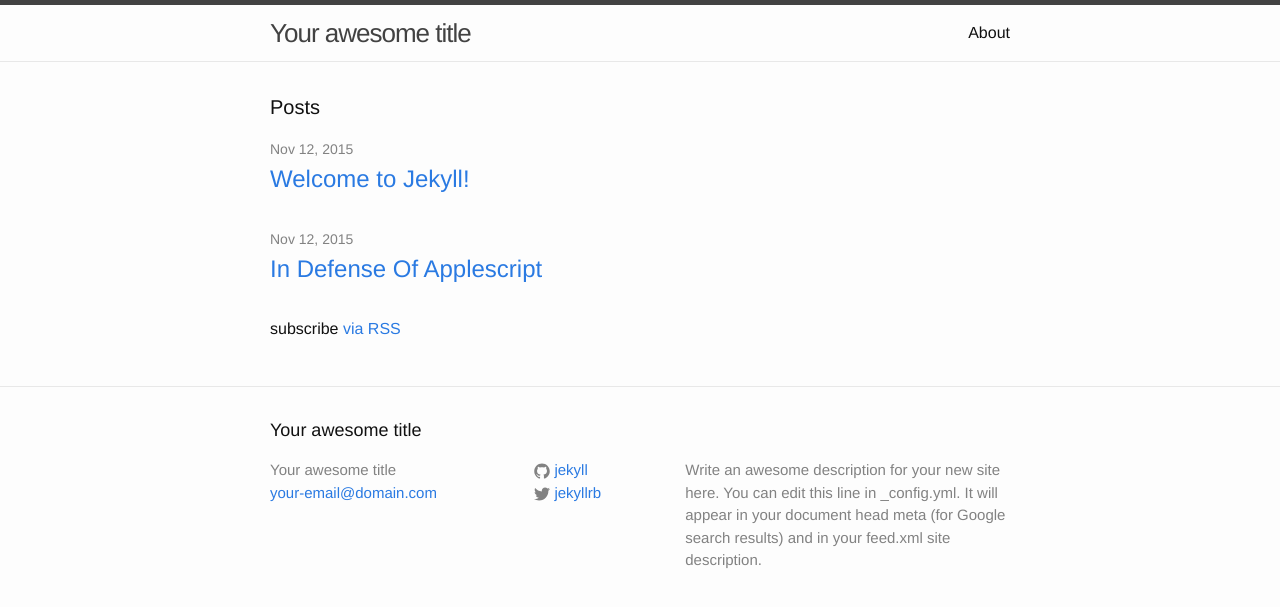
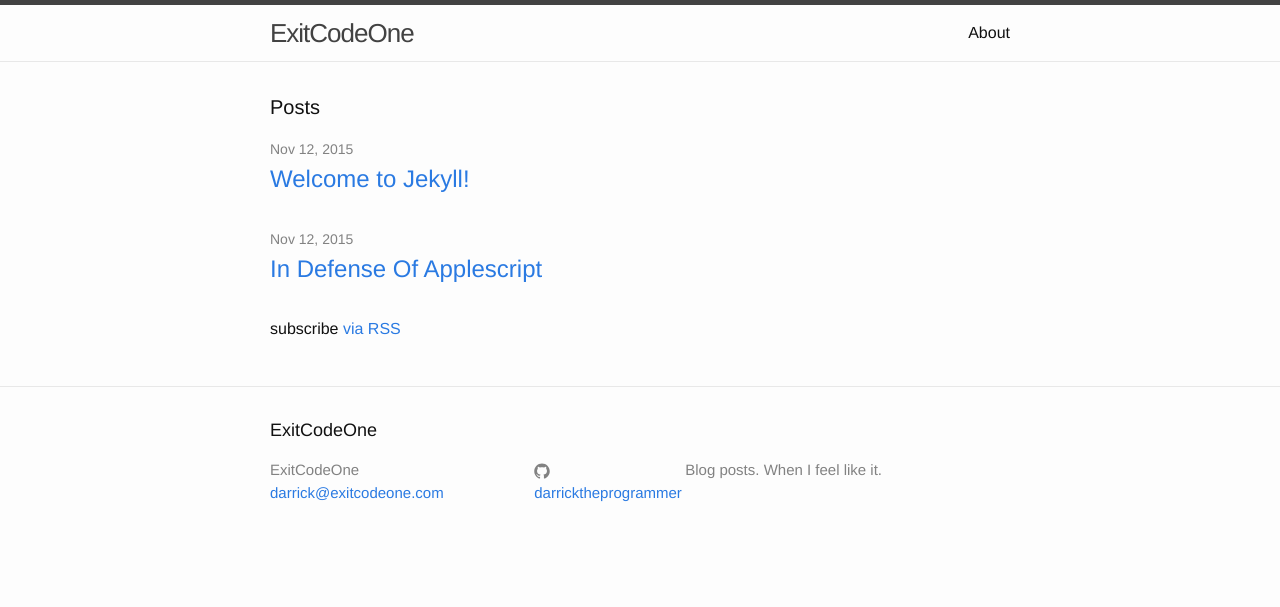
Before and after one commit to darricktheprogrammer/darricktheprogrammer.github.io, a Jekyll site: the page built from index.html, in a window 1280 px wide. Shown: the top 607 px of the page. Built offline with Jekyll 4.4.1, drawn with Linux system fonts in a browser that asks for light colours.

Commit message:
customize information

```diff
--- a/_config.yml
+++ b/_config.yml
@@ -6,16 +6,13 @@
 # 'jekyll serve'. If you change this file, please restart the server process.
 
 # Site settings
-title: Your awesome title
-email: your-email@domain.com
+title: ExitCodeOne
+email: darrick@exitcodeone.com
 description: > # this means to ignore newlines until "baseurl:"
-  Write an awesome description for your new site here. You can edit this
-  line in _config.yml. It will appear in your document head meta (for
-  Google search results) and in your feed.xml site description.
+  Blog posts. When I feel like it.
 baseurl: "" # the subpath of your site, e.g. /blog
-url: "http://yourdomain.com" # the base hostname & protocol for your site
-twitter_username: jekyllrb
-github_username:  jekyll
+url: "http://exitcodeone.com" # the base hostname & protocol for your site
+github_username:  darricktheprogrammer
 
 # Build settings
 markdown: kramdown
```
